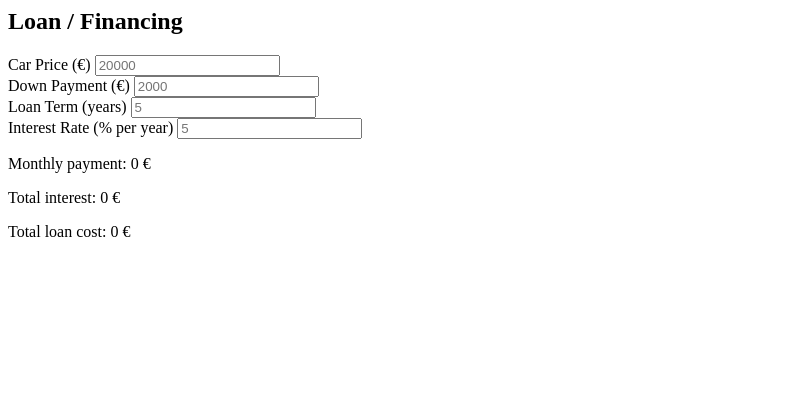
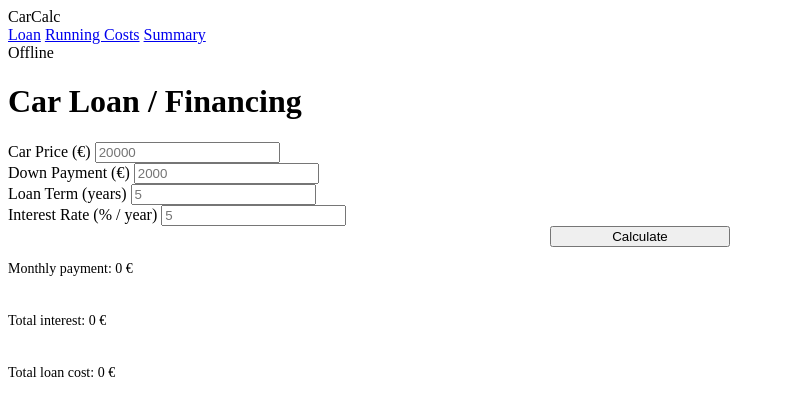
Before and after one commit to DEN-2020/car-calc, a plain HTML site: page index.html in a window 1280 px wide. Shown: the whole page, without its empty margins (0-785 px from the left). Drawn offline with Linux system fonts and the light colour scheme.

Commit message:
Update index.html

```diff
--- a/index.html
+++ b/index.html
@@ -1,29 +1,86 @@
-<div class="section-card" id="loan-section">
-  <h2>Loan / Financing</h2>
+<!DOCTYPE html>
+<html lang="en">
 
-  <div class="field">
-    <label>Car Price (€)</label>
-    <input id="loan_price" type="number" placeholder="20000">
+<head>
+  <meta charset="UTF-8" />
+  <title>Car Cost Calculator</title>
+
+  <!-- Main global styles -->
+  <link rel="stylesheet" href="css/main.css">
+
+  <!-- Section-specific styles -->
+  <link rel="stylesheet" href="css/loan.css">
+</head>
+
+<body>
+
+  <!-- ============================
+          NAVIGATION
+  ============================ -->
+  <header class="app-header">
+    <div class="logo-wrap">
+      <div class="logo">CarCalc</div>
     </div>
 
-  <div class="field">
-    <label>Down Payment (€)</label>
-    <input id="loan_down" type="number" placeholder="2000">
+    <nav class="nav">
+      <a href="index.html" class="active">Loan</a>
+      <a href="running-costs.html">Running Costs</a>
+      <a href="summary.html">Summary</a>
+    </nav>
+
+    <div id="offline-indicator" class="status-indicator offline">Offline</div>
+  </header>
+
+  <!-- ============================
+            MAIN CONTENT
+  ============================ -->
+  <main class="app-main">
+    <div class="card">
+
+      <h1>Car Loan / Financing</h1>
+
+      <form id="loan-form">
+
+        <div class="form-row">
+          <label for="loan_price">Car Price (€)</label>
+          <input type="number" id="loan_price" placeholder="20000">
         </div>
 
-  <div class="field">
-    <label>Loan Term (years)</label>
-    <input id="loan_years" type="number" placeholder="5">
+        <div class="form-row">
+          <label for="loan_down">Down Payment (€)</label>
+          <input type="number" id="loan_down" placeholder="2000">
         </div>
 
-  <div class="field">
-    <label>Interest Rate (% per year)</label>
-    <input id="loan_rate" type="number" placeholder="5">
+        <div class="form-row">
+          <label for="loan_years">Loan Term (years)</label>
+          <input type="number" id="loan_years" placeholder="5">
         </div>
+
+        <div class="form-row">
+          <label for="loan_rate">Interest Rate (% / year)</label>
+          <input type="number" id="loan_rate" placeholder="5">
+        </div>
+
+        <div class="form-actions">
+          <button type="button" id="loan_calc_btn">Calculate</button>
+        </div>
+
+      </form>
 
       <div class="result-box">
         <p>Monthly payment: <span id="loan_monthly">0</span> €</p>
         <p>Total interest: <span id="loan_interest">0</span> €</p>
         <p>Total loan cost: <span id="loan_total">0</span> €</p>
       </div>
+
     </div>
+  </main>
+
+  <!-- ============================
+              SCRIPTS
+  ============================ -->
+  <script type="module" src="js/loan.js"></script>
+
+</body>
+
+</html>
```
Lines whose indentation alone changed are shown as unchanged.
